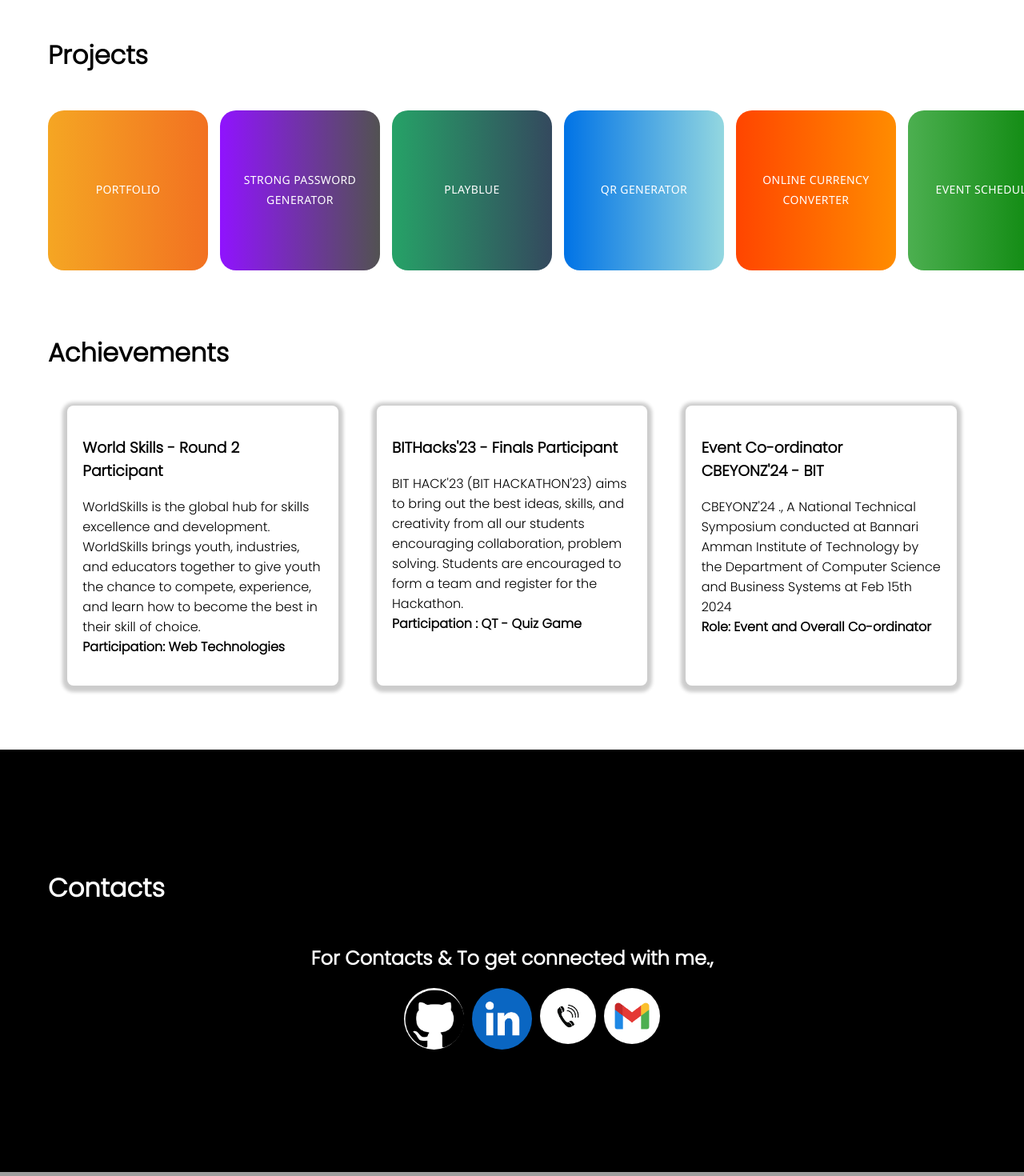
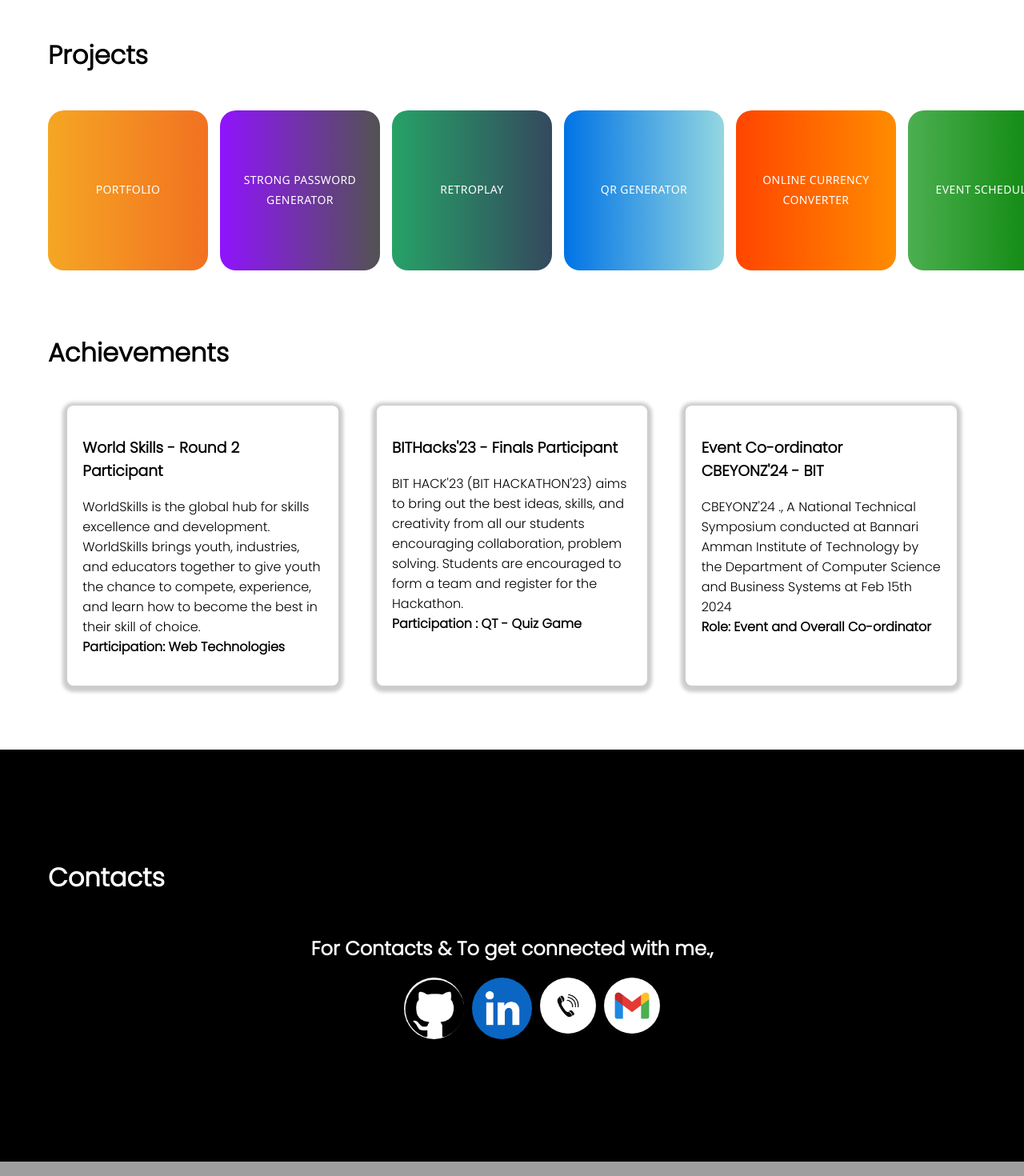
Before and after one commit to VIGNESHWARV2407/portfolio_2.0, a React (Create React App) app: page / in a window 1280 px wide. Shown: the part 2060-3530 px from the top of the page at 80% size. Built offline with nearby package versions, Linux system fonts and the light colour scheme; grey boxes are pictures that could not be loaded.

Commit message:
final commit

```diff
--- a/src/App.css
+++ b/src/App.css
@@ -233,7 +233,7 @@ button {
 }
 .connections
 {
-  padding-top: 10%;
+  padding-top: 9%;
   padding-bottom: 10%;
   background-color: black;
   color: white;
--- a/src/Proj_Dialog/Playblue.js
+++ b/src/Proj_Dialog/Playblue.js
@@ -17,24 +17,24 @@ export const Playblue = () => {
         background: 'linear-gradient(to right, #26a267, #34495e)',
         // width: '250px',height:' 140px',
         borderRadius:'20px'
-      }} onClick={() => setOpen(true)}>PlayBlue</Button>
+      }} onClick={() => setOpen(true)}>RetroPlay</Button>
       <Dialog
         open={open}
         onClose={() => setOpen(false)}
       >
-        <DialogTitle id='dialog-title'>PlayBlue</DialogTitle>
+        <DialogTitle id='dialog-title'>RetroPlay</DialogTitle>
         <DialogContent id='dialog-desp' style={{ fontSize: "larger" }}>
 
           <h4>Old Arcade Gaming Platform</h4>
           <p><strong>Technologies used: &nbsp;HTML-CSS-JS</strong></p>
           <p><p><strong>Description:</strong></p>
-            "PlayBlue" is an arcade game platform developed with HTML, CSS, and JavaScript, offering classic games like Pong, Maze Runner,
+            "RetroPlay" is an arcade game platform developed with HTML, CSS, and JavaScript, offering classic games like Pong, Maze Runner,
             and Tic Tac Toe. The platform provides an immersive gaming experience with intuitive controls and engaging gameplay
             .Players can enjoy nostalgic gaming moments while exploring various levels and challenges
              across different games, all within a user-friendly web interface</p>
           <p><strong>Time Taken : &nbsp;6 Months</strong></p>
-          <p><strong>Status : </strong><h5 style={{backgroundColor:'grey', width:'fit-content',padding:'5px',color:'white',borderRadius:'10px'}}>Ongoing</h5></p>
-          <p><b>App URL : </b> Added shortly </p>
+          <p><strong>Status : </strong><h5 style={{backgroundColor:'green', width:'fit-content',padding:'5px',color:'white',borderRadius:'10px'}}>Completed</h5></p>
+          <p><b>App URL : </b><a href="https://retro-play.vercel.app/" target="_blank">https://retro-play.vercel.app/</a></p>
         </DialogContent>
       </Dialog>
     </>
```
